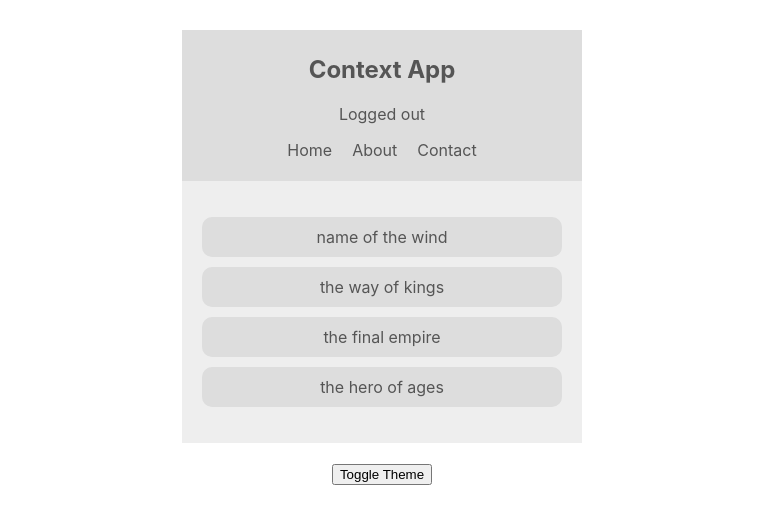
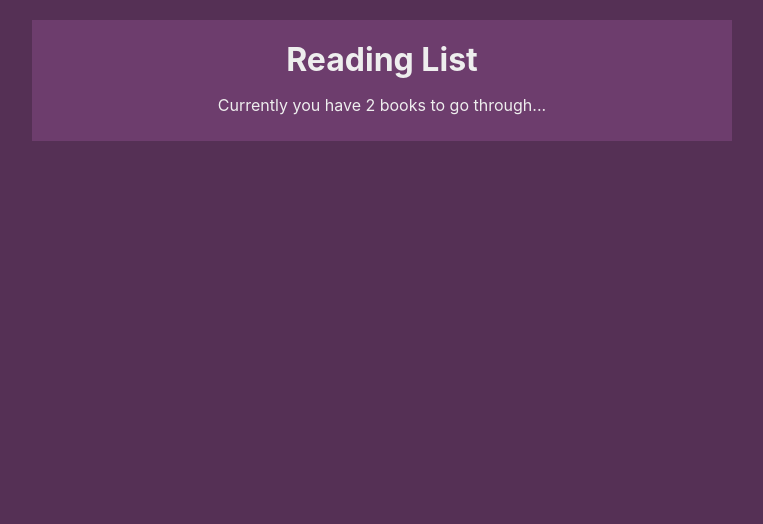
Before and after one commit to akashsheelavant/contextapp, a React (Create React App) app: page / in a window 1280 px wide. Shown: the top 524 px of the page, without its empty margins (258-1021 px from the left). Built offline with nearby package versions, Linux system fonts and the light colour scheme.

Commit message:
Creating ReadingList project.

```diff
--- a/package.json
+++ b/package.json
@@ -9,6 +9,7 @@
     "react": "^18.2.0",
     "react-dom": "^18.2.0",
     "react-scripts": "5.0.1",
+    "uuid": "^9.0.0",
     "web-vitals": "^2.1.4"
   },
   "scripts": {
--- a/src/App.js
+++ b/src/App.js
@@ -1,23 +1,13 @@
 import React from 'react'
 import Navbar from './components/Navbar';
-import BookList from './components/BookList';
-import ThemeContextProvider from './contexts/ThemeContext';
-import ThemeToggle from './components/ThemeToggle'
-import AuthenticationContextProvider from './contexts/AuthenticationContext';
 import BookContextProvider from './contexts/BookContext';
 
 function App() {
   return (
     <div className="App">
-      <ThemeContextProvider>
-        <AuthenticationContextProvider>
-          <Navbar />
-          <BookContextProvider>
-            <BookList />
-          </BookContextProvider>
-          <ThemeToggle />
-        </AuthenticationContextProvider>
-      </ThemeContextProvider>
+      <BookContextProvider>
+        <Navbar />
+      </BookContextProvider>
     </div>
   );
 }
--- a/src/components/Navbar.js
+++ b/src/components/Navbar.js
@@ -1,24 +1,15 @@
 import React, { useContext } from 'react'
-import { AuthenticationContext } from '../contexts/AuthenticationContext'
-import { ThemeContext } from '../contexts/ThemeContext'
+import { BookContext } from '../contexts/BookContext';
 
 const Navbar = () => {
-    const { isAuthenticated, toggleAuth } = useContext(AuthenticationContext)
-    const { isLightTheme, light, dark } = useContext(ThemeContext)
-    const theme = isLightTheme ? light : dark
+    const { books } = useContext(BookContext)
+
     return (
-        <nav style={{ background: theme.ui, color: theme.syntax }}>
-            <h1>Context App</h1>
-            <div onClick={toggleAuth}>
-                {isAuthenticated ? 'Logged in' : 'Logged out'}
-            </div>
-            <ul>
-                <li>Home</li>
-                <li>About</li>
-                <li>Contact</li>
-            </ul>
-        </nav>
-    );
+        <div className="navbar">
+            <h1>Reading List</h1>
+            <p>Currently you have {books.length} books to go through... </p>
+        </div>
+    )
 }
 
 export default Navbar;
--- a/src/contexts/BookContext.js
+++ b/src/contexts/BookContext.js
@@ -1,16 +1,24 @@
 import React, { createContext, useState } from 'react'
+import { v1 as uuid } from 'uuid'
 
 export const BookContext = createContext()
 
 const BookContextProvider = (props) => {
     const [books, setBooks] = useState([
-        { title: 'name of the wind', id: 1 },
-        { title: 'the way of kings', id: 2 },
-        { title: 'the final empire', id: 3 },
-        { title: 'the hero of ages', id: 4 }
+        { title: 'title1', author: 'author1', id: 1 },
+        { title: 'title2', author: 'author2', id: 2 }
     ])
+
+    const addBook = (title, author) => {
+        setBooks([...books, { title, author, id: uuid }])
+    }
+
+    const removeBook = (id) => {
+        setBooks(books.filter(book => book.id !== id))
+    }
+
     return (
-        <BookContext.Provider value={{ books }}>
+        <BookContext.Provider value={{ books, addBook, removeBook }}>
             {props.children}
         </BookContext.Provider>
     );
--- a/src/index.css
+++ b/src/index.css
@@ -5,13 +5,28 @@ body {
     sans-serif;
   -webkit-font-smoothing: antialiased;
   -moz-osx-font-smoothing: grayscale;
+  background: #553055;
 }
 
 /* app styles */
 .App {
-  max-width: 400px;
-  margin: 30px auto;
+  background: #4c2a4c;
+  margin: 20px auto;
+  width: 90%;
+  max-width: 700px;
+  color: #eee;
+
   text-align: center;
+}
+
+.navbar {
+  padding: 10px 20px;
+  text-align: center;
+  background: #6d3d6d;
+}
+
+.navbar h1 {
+  margin: 10px 0;
 }
 
 nav {
```
Also changed, not shown: 1 other file (tests, documents, lock files or other folders).
